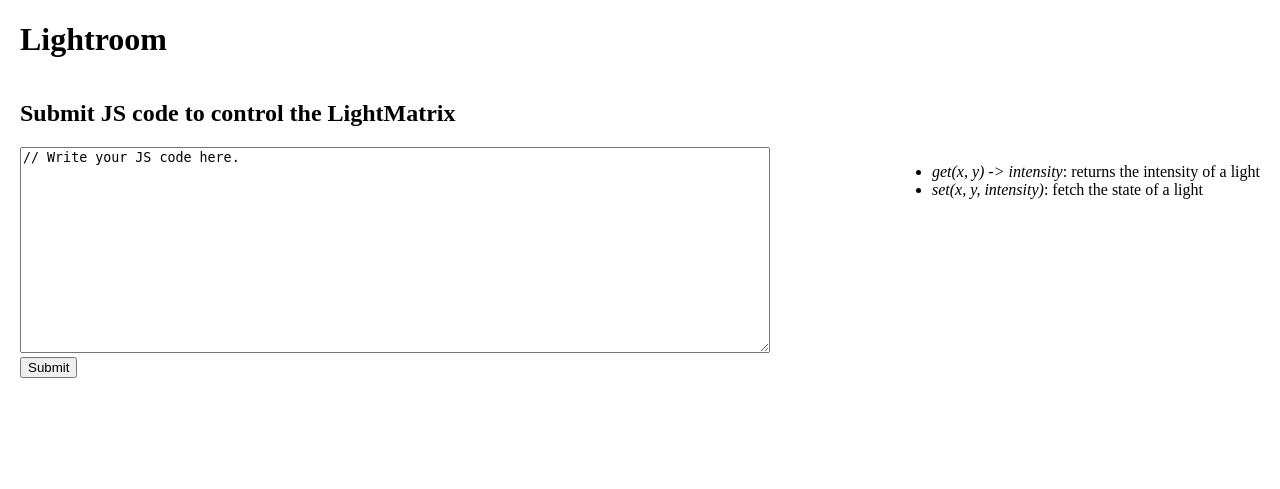
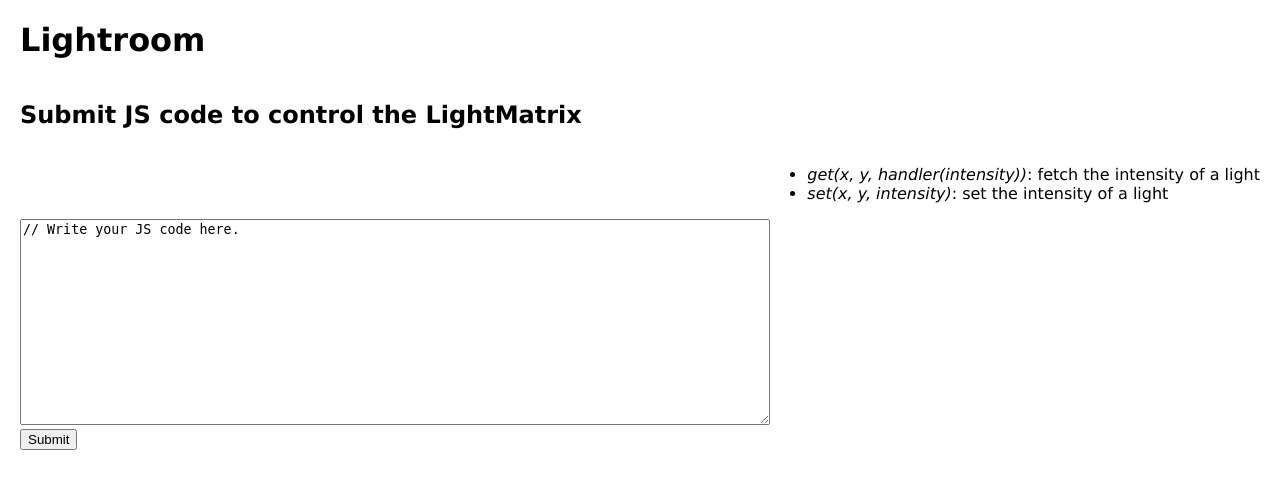
Before and after one commit to ninuxsoft/lightroom-1, a Django app: page / in a window 1280 px wide. Shown: the top 489 px of the page. Run offline with Django 3.2, Linux system fonts and the light colour scheme; data that the repository does not hold is empty; parts of the project's set-up code (start-up, migrations or seed data) failed here and were passed over; some libraries are stand-ins or nearby versions.

Commit message:
Add fancy javascript/CSS

```diff
--- a/templates/index.html
+++ b/templates/index.html
@@ -4,6 +4,8 @@
     <title>Lightroom!</title>
     <script src="/resources/jquery.js"></script>
     <script src="/resources/lightroom.js"></script>
+    <script src="http://code.jquery.com/ui/1.10.3/jquery-ui.js"></script>
+    <link rel="stylesheet" href="resources/style.css" />
   </head>
   <body style="margin: 20px">
     <h1>Lightroom</h1>
@@ -13,11 +15,13 @@
       <tr>
 	{% for light in light_row %}
 	{% with i=light.intensity %}
-        <td class="cell"
-	    data-x="{{ light.pos_x }}"
-	    data-y="{{ light.pos_y }}"
-	    id="light_x{{ light.pos_x }}_y{{ light.pos_y }}"
-	    style="background: rgb({{i}},{{i}},{{i}}); width: 2em; height: 2em;">{{ i }}</td>
+        <td>
+	  <div class="cell"
+	       data-x="{{ light.pos_x }}"
+	       data-y="{{ light.pos_y }}"
+	       data-intensity=""
+	       id="light_x{{ light.pos_x }}_y{{ light.pos_y }}">&nbsp;</div>
+	</td>
 	{% endwith %}
 	{% endfor %}
       </tr>
@@ -28,8 +32,8 @@
     <form method="post" action="/set_js">
       <div>
 	<ul style="float: right">
-	  <li><i>get(x, y) -> intensity</i>: returns the intensity of a light</li>
-	  <li><i>set(x, y, intensity)</i>: fetch the state of a light</li>
+	  <li><i>get(x, y, handler(intensity))</i>: fetch the intensity of a light</li>
+	  <li><i>set(x, y, intensity)</i>: set the intensity of a light</li>
 	</ul>
 	<textarea name="js" style="width: 60%; height: 200px">// Write your JS code here.</textarea>
 	<br />
--- a/templates/resources/lightroom.js
+++ b/templates/resources/lightroom.js
@@ -1,4 +1,4 @@
-var refreshEveryMs = '200';
+var refreshEveryMs = '700';
 
 $(document).ready(function() {
     loadToggles();
@@ -27,11 +27,15 @@
 	url: '/get_multi'
     }).done(function(data) {
 	$.each($.parseJSON(data), function (i, e) {
-	    var id = '#light_x' + e.pos_x + '_y' + e.pos_y;
-	    $(id).css(
-		 'background',
-		'rgb(' + e.intensity + ', ' + e.intensity + ', ' + e.intensity + ')');
-	    $(id).html(e.intensity);
+	    if ($(id).attr('data-intensity') != e.intensity) {
+		$(id).attr('data-intensity', e.intensity);
+		var id = '#light_x' + e.pos_x + '_y' + e.pos_y;
+		var r = Math.ceil(255 * e.intensity / 255);
+		var g = Math.ceil(238 * e.intensity / 255);
+		var b = Math.ceil(100 * e.intensity / 255);
+		var color = 'rgb(' + r + ', ' + g + ', ' + b + ')';
+		$(id).animate({backgroundColor: color}, 400);
+	    }
 	});
     });
 }
--- /dev/null
+++ b/templates/resources/style.css
@@ -0,0 +1,9 @@
+body {
+    font-family: Verdana;
+}
+
+.cell {
+    border-radius: 8px;
+    width: 2em;
+    height: 2em;
+}
```
